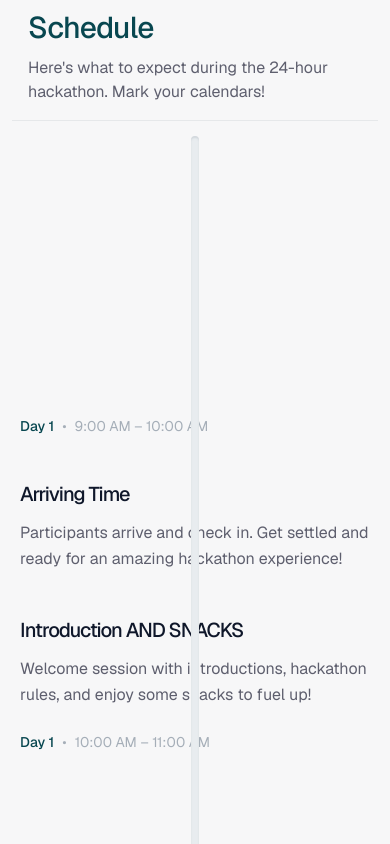
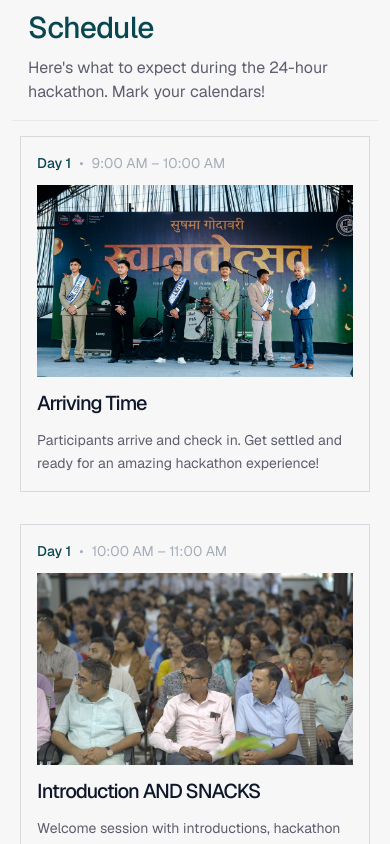
Before and after one commit to Manish-Tamang/godawarihacks, a Next.js app: page / in a window 390 px wide. Shown: the part 4320-5164 px from the top of the page. Built offline with nearby package versions, Linux system fonts and the light colour scheme.

Commit message:
feat: enhance Schedule component layout for improved mobile and desktop responsiveness

```diff
--- a/app/components/Schedule.tsx
+++ b/app/components/Schedule.tsx
@@ -129,7 +129,7 @@ export function Schedule() {
                     <div ref={containerRef} className="relative">
 
 
-                        <div className="space-y-8">
+                        <div className="space-y-8 md:space-y-8">
                             {schedule.map((event, index) => {
                                 const isEven = index % 2 === 0;
                                 return (
@@ -144,12 +144,48 @@ export function Schedule() {
                                         }}
                                         className="relative"
                                     >
-                                        <div className="flex flex-col md:flex-row gap-6 md:gap-4 items-center relative">
+                                        {/* Mobile Layout - Vertical Card */}
+                                        <div className="md:hidden space-y-3 bg-bg-primary dark:bg-neutral-900 rounded-square border border-border-primary p-4">
+                                            <div className="flex items-center gap-2 text-sm mb-2">
+                                                <span className="font-medium text-[#084750]">{event.day}</span>
+                                                <span className="text-text-tertiary">•</span>
+                                                <span className="text-text-tertiary">{event.time}</span>
+                                            </div>
+
+                                            <div className="relative w-full h-48 rounded-square overflow-hidden mb-3">
+                                                <Image
+                                                    src={event.image}
+                                                    alt={event.title}
+                                                    fill
+                                                    placeholder="blur"
+                                                    blurDataURL={blurDataURL}
+                                                    loading="lazy"
+                                                    className="object-cover"
+                                                    sizes="100vw"
+                                                />
+                                            </div>
+
+                                            <h3 className="text-xl font-semibold text-text-primary">
+                                                {event.title}
+                                            </h3>
+                                            <p className="text-text-secondary leading-relaxed text-sm">
+                                                {event.description}
+                                            </p>
+                                            {event.location && (
+                                                <p className="text-sm text-text-tertiary flex items-center gap-2">
+                                                    <span>📍</span>
+                                                    <span>{event.location}</span>
+                                                </p>
+                                            )}
+                                        </div>
+
+                                        {/* Desktop Layout - Timeline Layout */}
+                                        <div className="hidden md:flex flex-row gap-4 items-center relative">
                                             <div
-                                                className={`flex-1 ${isEven ? "md:pr-4 md:text-right" : "md:pl-4 md:text-left"} md:max-w-[calc(50%-1rem)]`}
+                                                className={`flex-1 ${isEven ? "pr-4 text-right" : "pl-4 text-left"} max-w-[calc(50%-1rem)]`}
                                             >
                                                 {isEven ? (
-                                                    <div className="relative w-full h-64 md:h-96 rounded-square overflow-hidden">
+                                                    <div className="relative w-full h-96 rounded-square overflow-hidden">
                                                         <Image
                                                             src={event.image}
                                                             alt={event.title}
@@ -158,19 +194,19 @@ export function Schedule() {
                                                             blurDataURL={blurDataURL}
                                                             loading="lazy"
                                                             className="object-cover transition-transform duration-300 hover:scale-105"
-                                                            sizes="(max-width: 768px) 100vw, calc(50% - 1rem)"
+                                                            sizes="calc(50% - 1rem)"
                                                         />
                                                     </div>
                                                 ) : (
                                                     <div className="space-y-3">
-                                                        <div className="hidden md:flex items-center gap-3 justify-start">
+                                                        <div className="flex items-center gap-3 justify-start">
                                                             <span className="text-sm font-medium text-[#084750]">
                                                                 {event.day}
                                                             </span>
                                                             <span className="text-sm text-text-tertiary">•</span>
                                                             <span className="text-sm text-text-tertiary">{event.time}</span>
                                                         </div>
-                                                        <h3 className="text-xl md:text-2xl font-semibold text-text-primary">
+                                                        <h3 className="text-2xl font-semibold text-text-primary">
                                                             {event.title}
                                                         </h3>
                                                         <p className="text-text-secondary leading-relaxed">
@@ -186,29 +222,22 @@ export function Schedule() {
                                                 )}
                                             </div>
 
-                                            <div className="hidden md:flex items-center justify-center w-8 h-8 flex-shrink-0 z-10">
+                                            <div className="flex items-center justify-center w-8 h-8 flex-shrink-0 z-10">
                                             </div>
 
-                                            <div className="md:hidden flex items-center gap-3 mb-2 w-full">
-                                                <div className="flex items-center gap-2 text-sm">
-                                                    <span className="font-medium text-[#084750]">{event.day}</span>
-                                                    <span className="text-text-tertiary">•</span>
-                                                    <span className="text-text-tertiary">{event.time}</span>
-                                                </div>
-                                            </div>
                                             <div
-                                                className={`flex-1 ${isEven ? "md:pl-4 md:text-left" : "md:pr-4 md:text-right"} md:max-w-[calc(50%-1rem)]`}
+                                                className={`flex-1 ${isEven ? "pl-4 text-left" : "pr-4 text-right"} max-w-[calc(50%-1rem)]`}
                                             >
                                                 {isEven ? (
                                                     <div className="space-y-3">
-                                                        <div className="hidden md:flex items-center gap-3 justify-start">
+                                                        <div className="flex items-center gap-3 justify-start">
                                                             <span className="text-sm font-medium text-[#084750]">
                                                                 {event.day}
                                                             </span>
                                                             <span className="text-sm text-text-tertiary">•</span>
                                                             <span className="text-sm text-text-tertiary">{event.time}</span>
                                                         </div>
-                                                        <h3 className="text-xl md:text-2xl font-semibold text-text-primary">
+                                                        <h3 className="text-2xl font-semibold text-text-primary">
                                                             {event.title}
                                                         </h3>
                                                         <p className="text-text-secondary leading-relaxed">
@@ -222,7 +251,7 @@ export function Schedule() {
                                                         )}
                                                     </div>
                                                 ) : (
-                                                    <div className="relative w-full h-64 md:h-96 rounded-square overflow-hidden">
+                                                    <div className="relative w-full h-96 rounded-square overflow-hidden">
                                                         <Image
                                                             src={event.image}
                                                             alt={event.title}
@@ -231,7 +260,7 @@ export function Schedule() {
                                                             blurDataURL={blurDataURL}
                                                             loading="lazy"
                                                             className="object-cover transition-transform duration-300 hover:scale-105"
-                                                            sizes="(max-width: 768px) 100vw, calc(50% - 1rem)"
+                                                            sizes="calc(50% - 1rem)"
                                                         />
                                                     </div>
                                                 )}
@@ -241,7 +270,8 @@ export function Schedule() {
                                 );
                             })}
                         </div>
-                        <div className=" absolute top-0 h-[5200px] left-1/2 -translate-x-1/2 w-8 pointer-events-none">
+                        {/* Timeline - Hidden on Mobile, Visible on Desktop */}
+                        <div className="hidden md:block absolute top-0 h-[5200px] left-1/2 -translate-x-1/2 w-8 pointer-events-none">
                             <Timeline logoUrl="/sushma-logo.jpg" />
                         </div>
                     </div>
```
